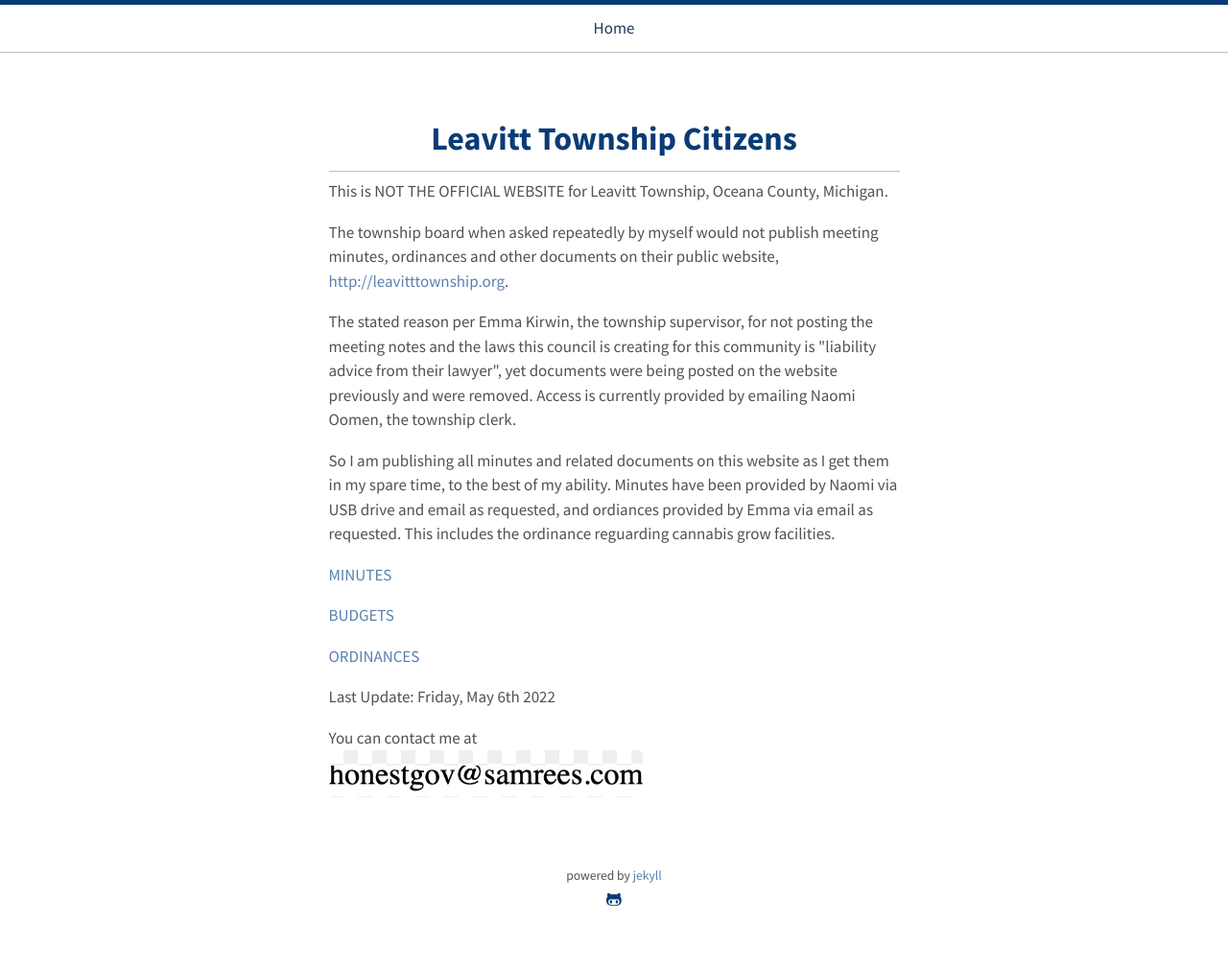
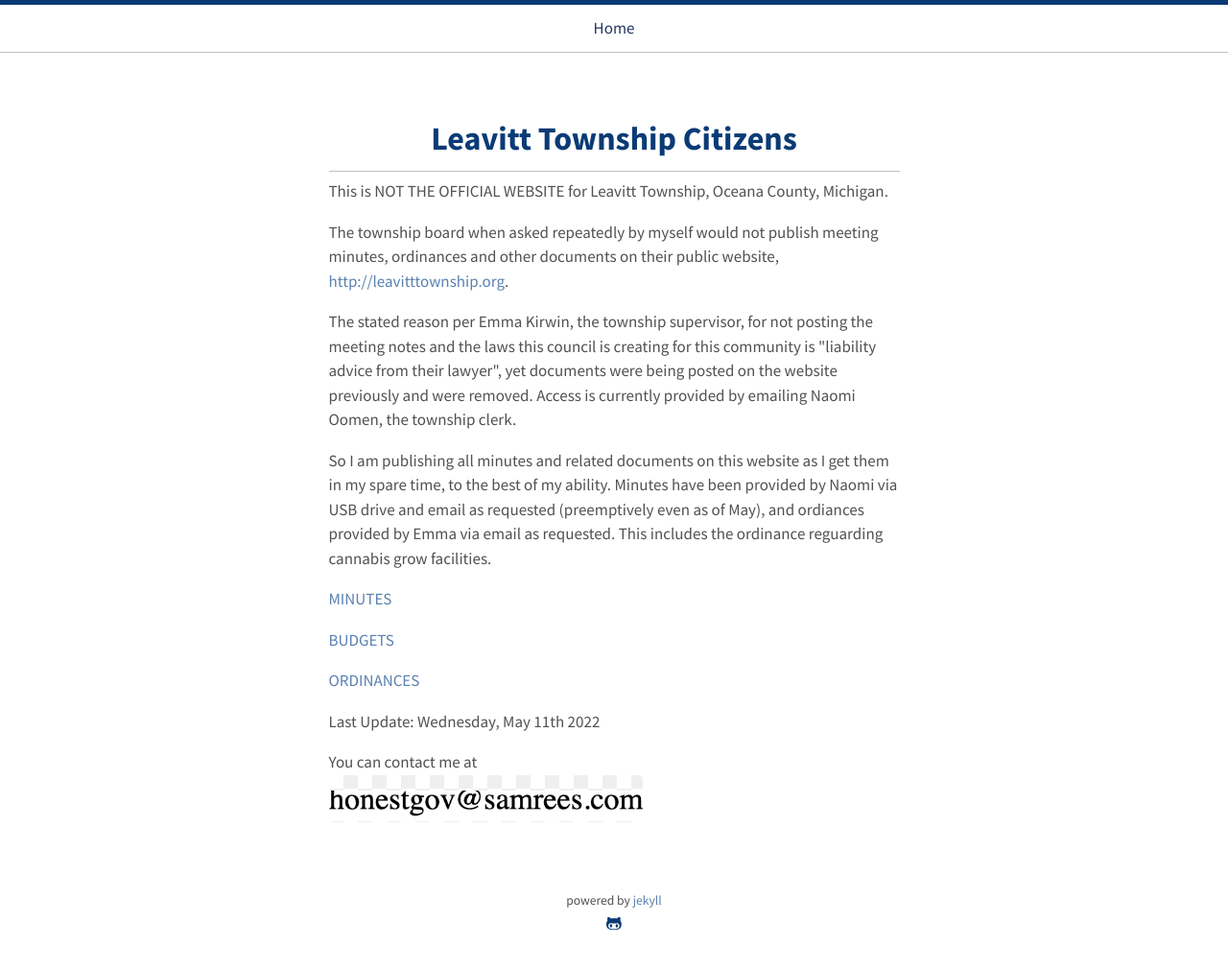
Before and after one commit to honestgov/leavitttownship.us, a Jekyll site: the page built from docs/index.html, in a window 1280 px wide. Shown: the whole page at 96% size. Built offline with Jekyll 4.4.1, drawn with Linux system fonts in a browser that asks for light colours; before the commit the page ends 984 px from its top, so only the background shows below that.

Commit message:
Update website

```diff
--- a/docs/index.html
+++ b/docs/index.html
@@ -23,14 +23,14 @@
       The stated reason per Emma Kirwin, the township supervisor, for not posting the meeting notes and the laws this council is creating for this community is "liability advice from their lawyer", yet documents were being posted on the website previously and were removed. Access is currently provided by emailing Naomi Oomen, the township clerk.
     </p>
     <p>
-      So I am publishing all minutes and related documents on this website as I get them in my spare time, to the best of my ability. Minutes have been provided by Naomi via USB drive and email as requested, and ordiances provided by Emma via email as requested. This includes the ordinance reguarding cannabis grow facilities.
+      So I am publishing all minutes and related documents on this website as I get them in my spare time, to the best of my ability. Minutes have been provided by Naomi via USB drive and email as requested (preemptively even as of May), and ordiances provided by Emma via email as requested. This includes the ordinance reguarding cannabis grow facilities.
     </p>
 
     <p><a href="https://github.com/honestgov/leavitttownship.us/tree/main/minutes">MINUTES</a></p>
     <p><a href="https://github.com/honestgov/leavitttownship.us/tree/main/budgets">BUDGETS</a></p>
     <p><a href="https://github.com/honestgov/leavitttownship.us/tree/main/ordinances">ORDINANCES</a></p>
 
-    <p>Last Update: Friday, May 6th 2022</p>
+    <p>Last Update: Wednesday, May 11th 2022</p>
     <p>You can contact me at <img src="where-to-contact.png"></p>
 
   </div>
```
